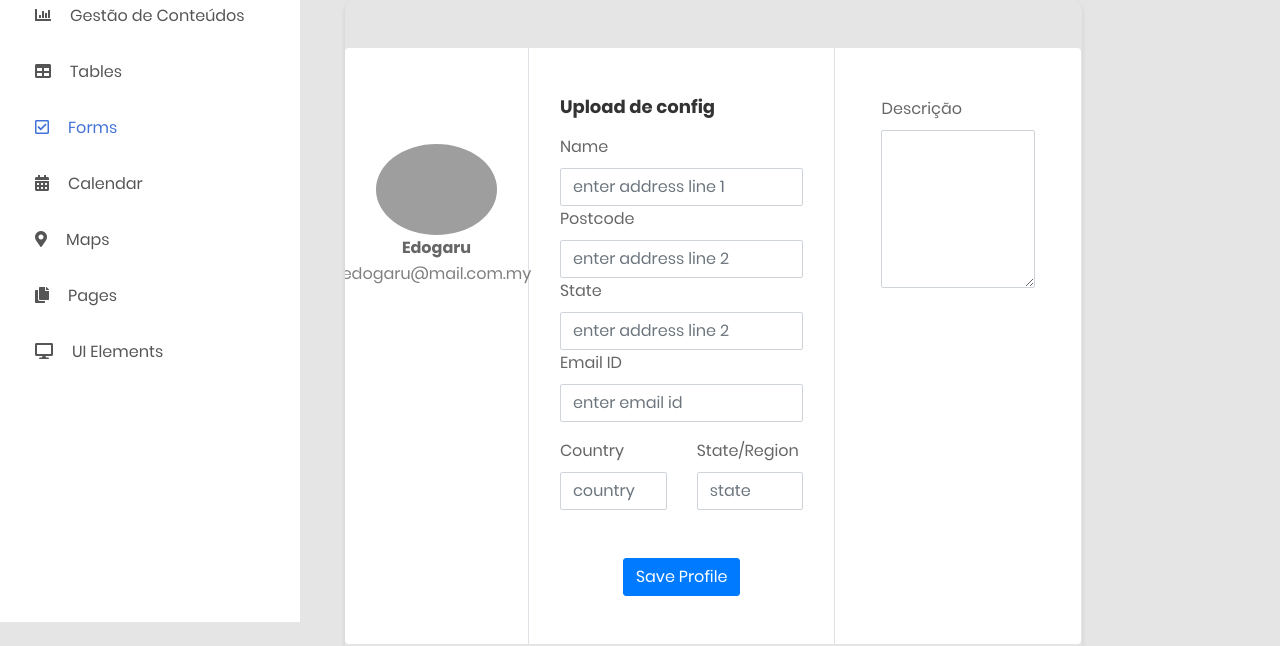
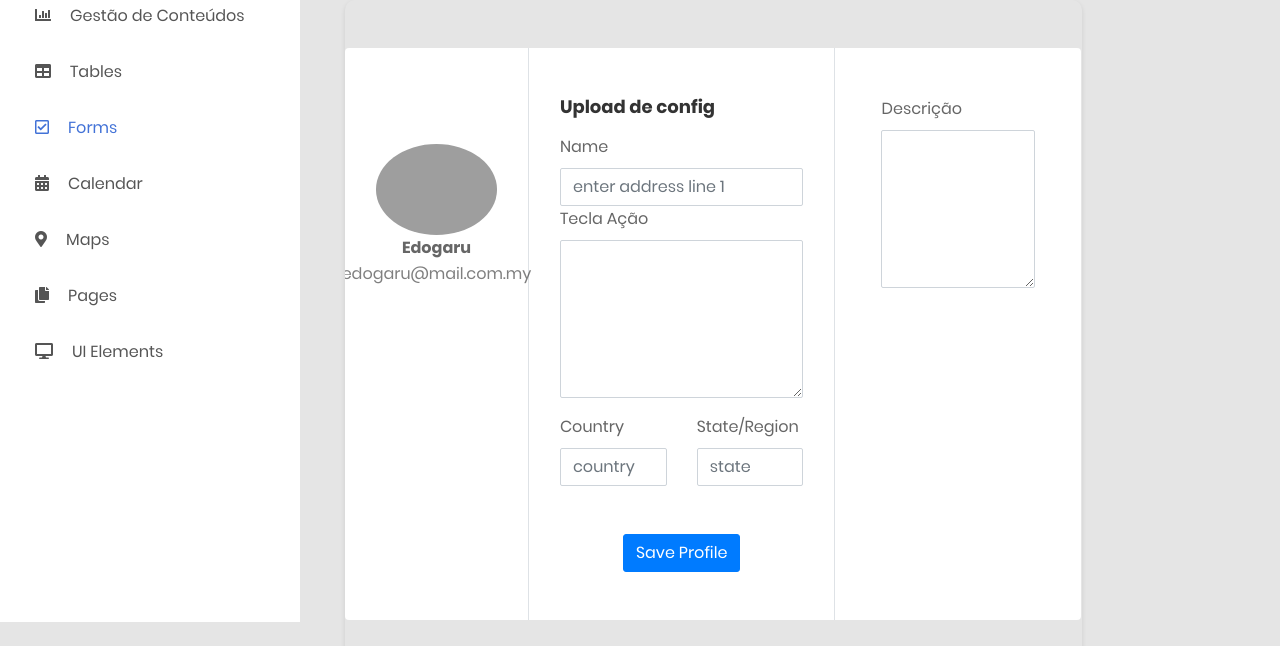
Before and after one commit to Jose-Ribeir/cfgWeb, a website: page Dashboard/form.html in a window 1280 px wide. Shown: the part 178-824 px from the top of the page. Drawn offline with Linux system fonts and the light colour scheme; grey boxes are pictures that could not be loaded.

Commit message:
dash with input page

```diff
--- a/Dashboard/form.html
+++ b/Dashboard/form.html
@@ -330,9 +330,8 @@
                                                     </div>
                                                     <div class="row mt-3">
                                                         <div class="col-md-12"><label class="labels">Name</label><input type="text" class="form-control" placeholder="enter address line 1" value=""></div>
-                                                        <div class="col-md-12"><label class="labels">Postcode</label><input type="text" class="form-control" placeholder="enter address line 2" value=""></div>
-                                                        <div class="col-md-12"><label class="labels">State</label><input type="text" class="form-control" placeholder="enter address line 2" value=""></div>
-                                                        <div class="col-md-12"><label class="labels">Email ID</label><input type="text" class="form-control" placeholder="enter email id" value=""></div>
+
+                                                        <div class="col-md-12"><label class="labels">Tecla Ação</label><textarea type="text" class="form-control" rows="6" ></textarea></div> <br>
 
                                                     </div>
                                                     <div class="row mt-3">
```
